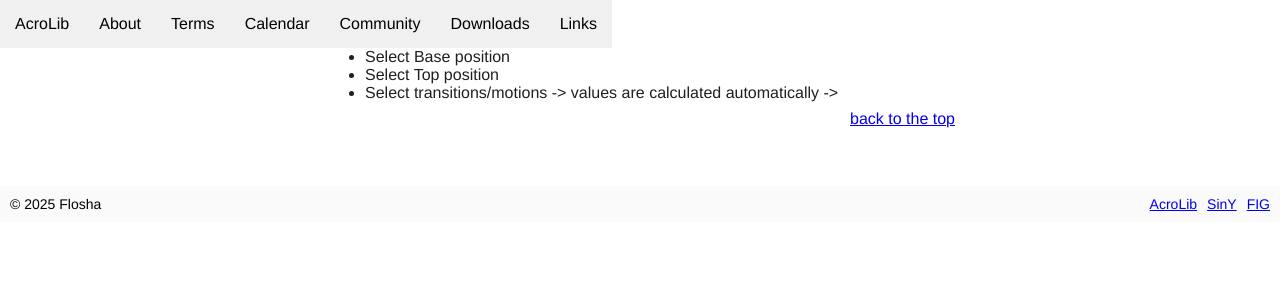
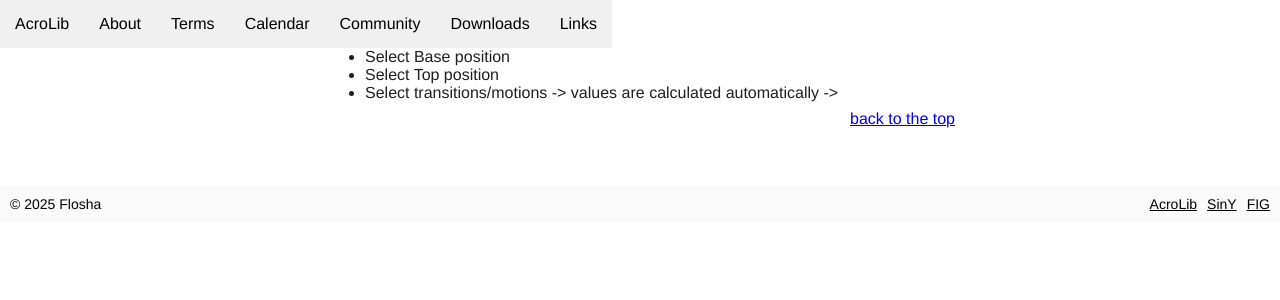
Before and after one commit to floshin/acrolib, a Jekyll site: the page built from interactive-tarrifsheet-element-difficulty-calculation.md, in a window 1280 px wide. Shown: the top 300 px of the page. Built offline with Jekyll 4.4.1, drawn with Linux system fonts in a browser that asks for light colours; our own code applies the rules of GitHub Pages for plain Markdown files.

Commit message:
Update default.html

```diff
--- a/_layouts/default.html
+++ b/_layouts/default.html
@@ -198,6 +198,10 @@ footer {
      gap: 10px;
    }
 
+   footer a {
+     color: inherit;
+   }
+
 
 @media (max-width: 1200px) {
 
```
